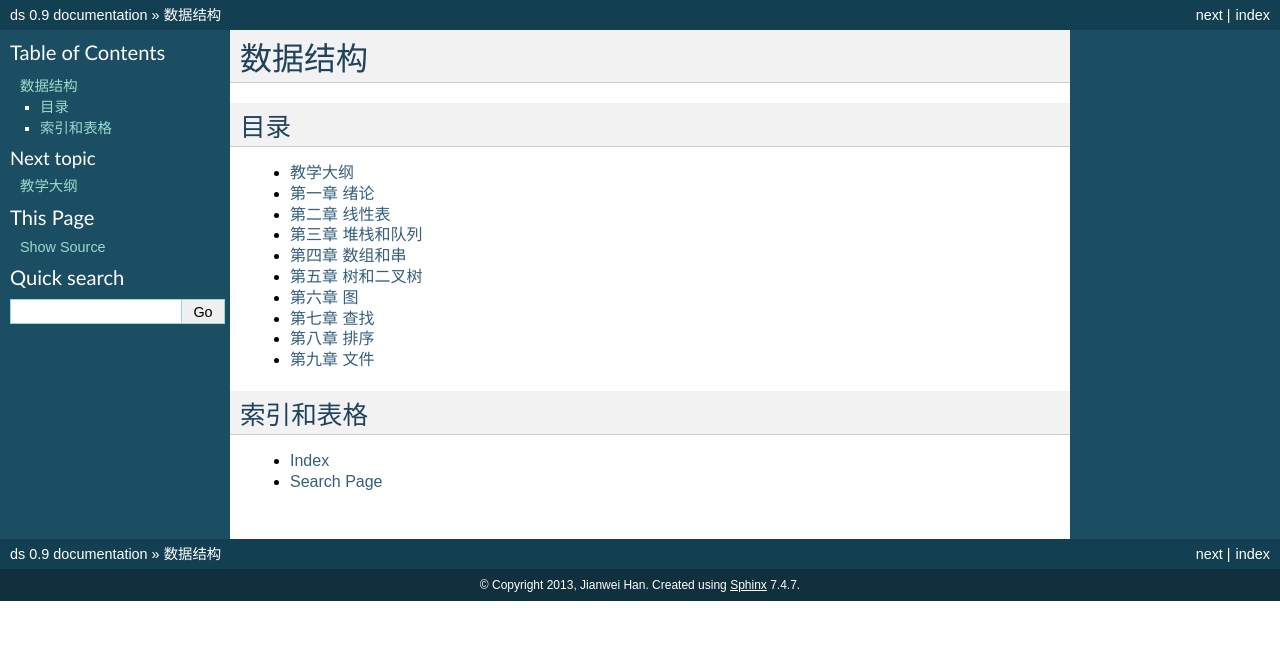
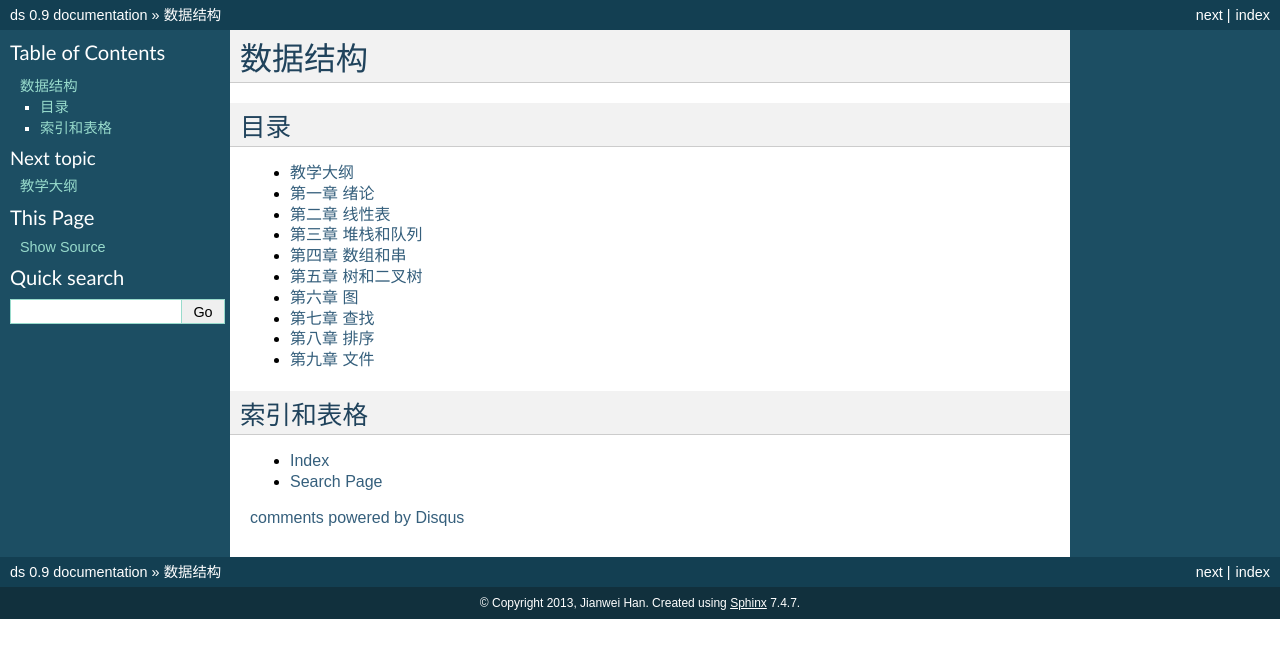
Before and after one commit to zjgsu-ds/ds, a Sphinx documentation site: the page built from source/index.rst, in a window 1280 px wide. Shown: the top 658 px of the page. Built offline with Sphinx 7.4.7, drawn with Linux system fonts in a browser that asks for light colours; comment, search, counter and statistics services are not loaded; some of the changed lines change nothing that is shown.

Commit message:
Add disqus comment

```diff
--- /dev/null
+++ b/source/_templates/page.html
@@ -0,0 +1,29 @@
+{% extends "!page.html" %}
+
+{% macro comments() %}
+
+<div id="disqus_thread"></div>
+<script type="text/javascript">
+    /* * * CONFIGURATION VARIABLES: EDIT BEFORE PASTING INTO YOUR WEBPAGE * * */
+    var disqus_shortname = '{{ disqus_shortname }}'; // required: replace example with your forum shortname
+
+    /* * * DON'T EDIT BELOW THIS LINE * * */
+    (function() {
+        var dsq = document.createElement('script'); dsq.type = 'text/javascript'; dsq.async = true;
+        dsq.src = 'http://' + disqus_shortname + '.disqus.com/embed.js';
+        (document.getElementsByTagName('head')[0] || document.getElementsByTagName('body')[0]).appendChild(dsq);
+    })();
+</script>
+<noscript>Please enable JavaScript to view the <a href="http://disqus.com/?ref_noscript">comments powered by Disqus.</a></noscript>
+<a href="http://disqus.com" class="dsq-brlink">comments powered by <span class="logo-disqus">Disqus</span></a>
+{% endmacro %}
+
+{%- block body %}
+  {{ super() }}
+
+  {% if disqus_shortname %}
+    {{ comments() }}
+  {% else %}
+    <!-- disqus commenting disabled; set disqus_shortname -->
+  {% endif %}
+{%- endblock %}
--- a/source/conf.py
+++ b/source/conf.py
@@ -100,6 +100,11 @@
 
 # Add any paths that contain custom themes here, relative to this directory.
 #html_theme_path = []
+
+
+html_context = {
+   "disqus_shortname" : 'datastructure',
+}
 
 # The name for this set of Sphinx documents.  If None, it defaults to
 # "<project> v<release> documentation".
```
